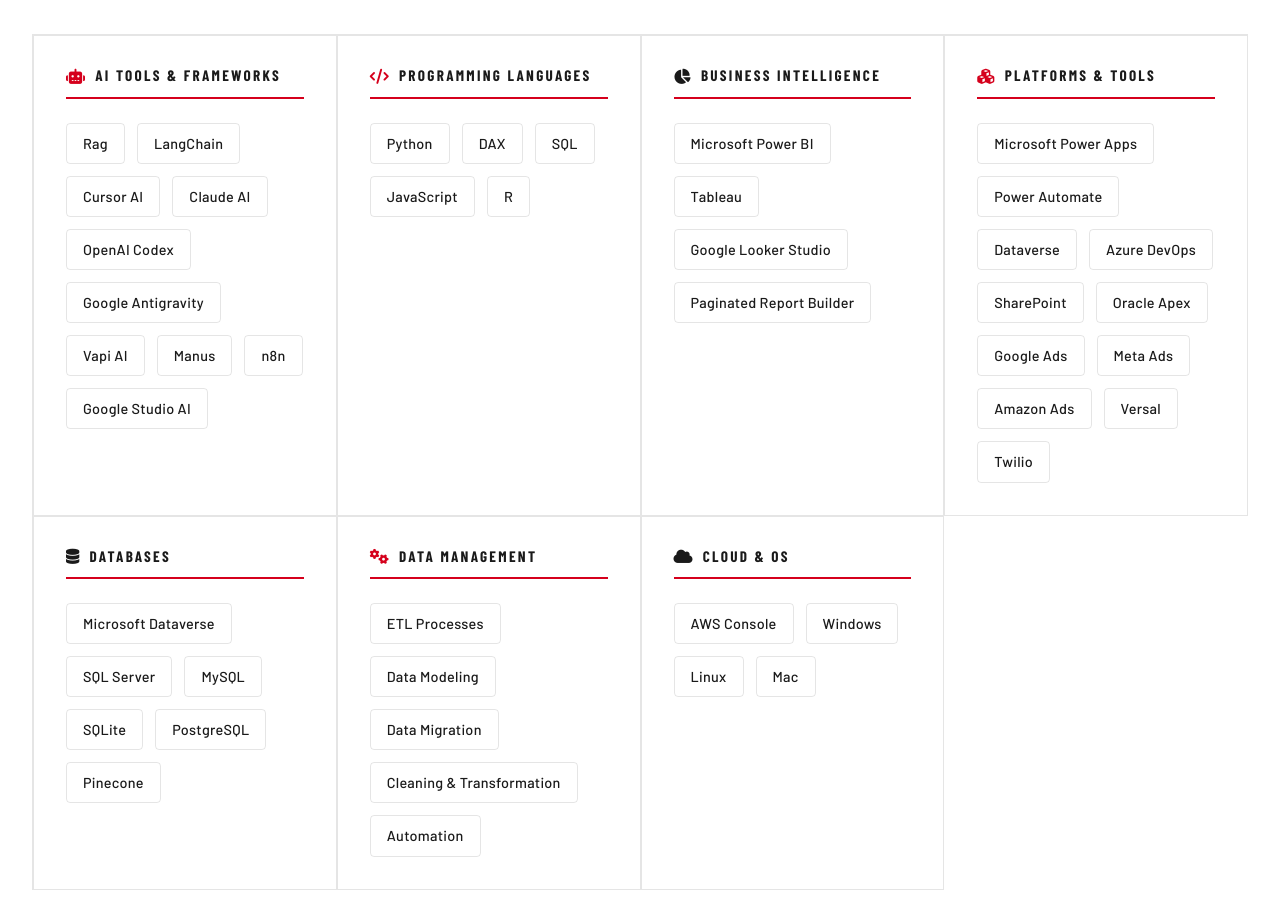
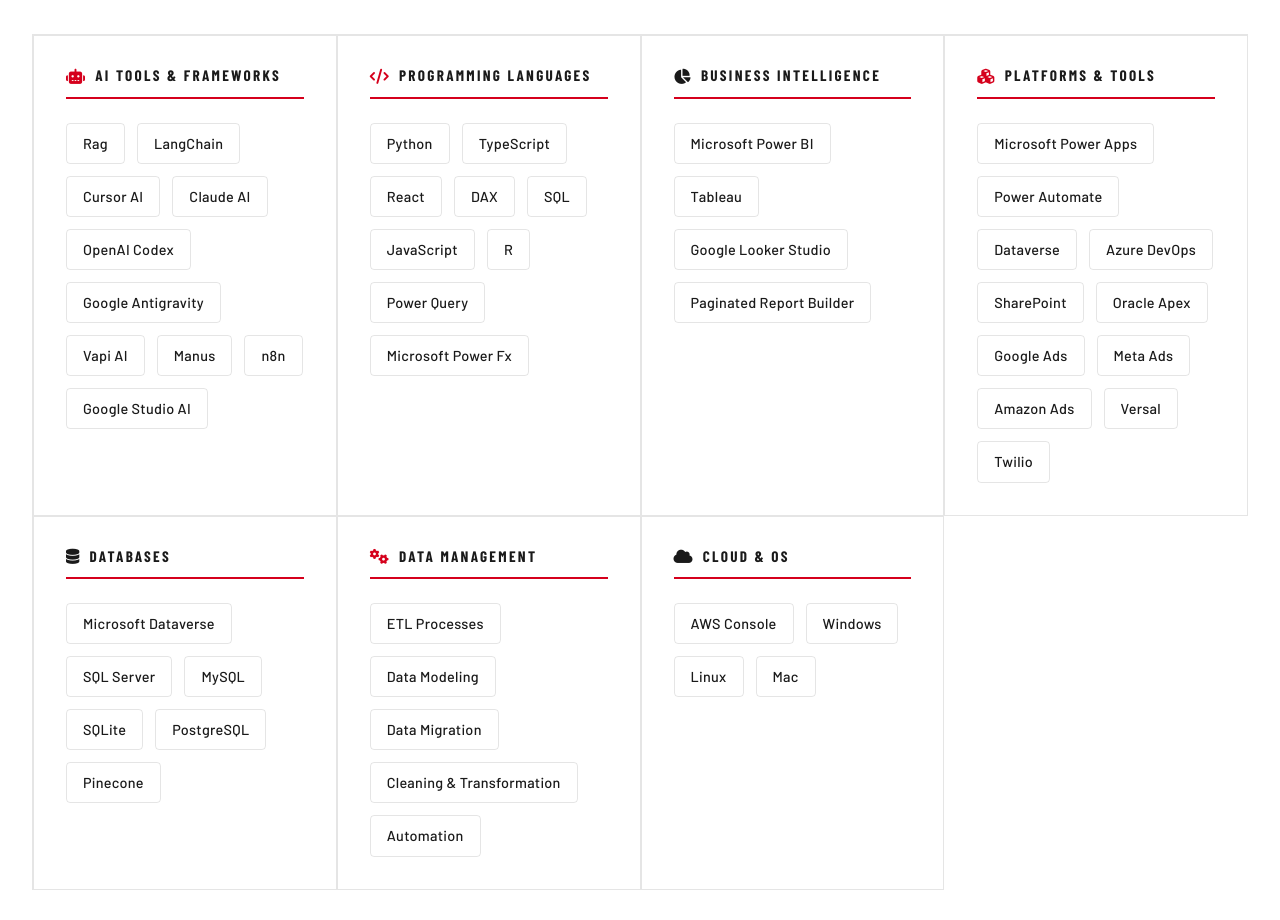
Before and after one commit to AshwinSanthanakrishnan/Ashwin-Portfolio, a Next.js app: page / in a window 1280 px wide. Shown: the part 2200-3120 px from the top of the page. Built offline with nearby package versions, Linux system fonts and the light colour scheme; a web font is replaced by a local one.

Commit message:
Add TypeScript, React, Power Query, and Microsoft Power Fx to programming skills

```diff
--- a/app/page.tsx
+++ b/app/page.tsx
@@ -637,10 +637,14 @@
             <h3><i className="fa-solid fa-code" style={{ color: 'var(--accent-cyan)' }}></i> Programming Languages</h3>
             <div className="skills-list">
               <span className="skill-tag">Python</span>
+              <span className="skill-tag">TypeScript</span>
+              <span className="skill-tag">React</span>
               <span className="skill-tag">DAX</span>
               <span className="skill-tag">SQL</span>
               <span className="skill-tag">JavaScript</span>
               <span className="skill-tag">R</span>
+              <span className="skill-tag">Power Query</span>
+              <span className="skill-tag">Microsoft Power Fx</span>
             </div>
           </div>
 
```
